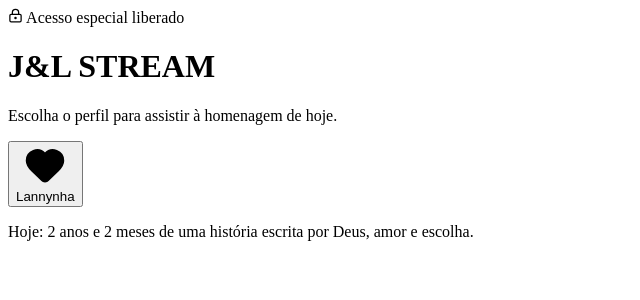
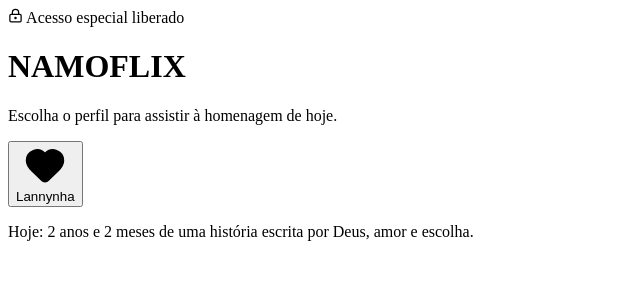
Before and after one commit to josean777/2anos2meses, a React (Vite) app in the folder josean-lanny-streaming/: page / in a window 1280 px wide. Shown: the top 300 px of the page, without its empty margins (0-640 px from the left). Built offline with nearby package versions, Linux system fonts and the light colour scheme; the HTML template or start-up script is replaced by a standard one.

Commit message:
Update couple.js

```diff
--- a/josean-lanny-streaming/src/data/couple.js
+++ b/josean-lanny-streaming/src/data/couple.js
@@ -1,5 +1,5 @@
 export const couple = {
-  brand: 'J&L STREAM',
+  brand: 'NAMOFLIX',
   subtitle: 'Uma história original de Josean e sua Princesinha',
   names: 'Josean & Lanny',
   startDate: '2024-04-15T00:00:00-03:00',
```
